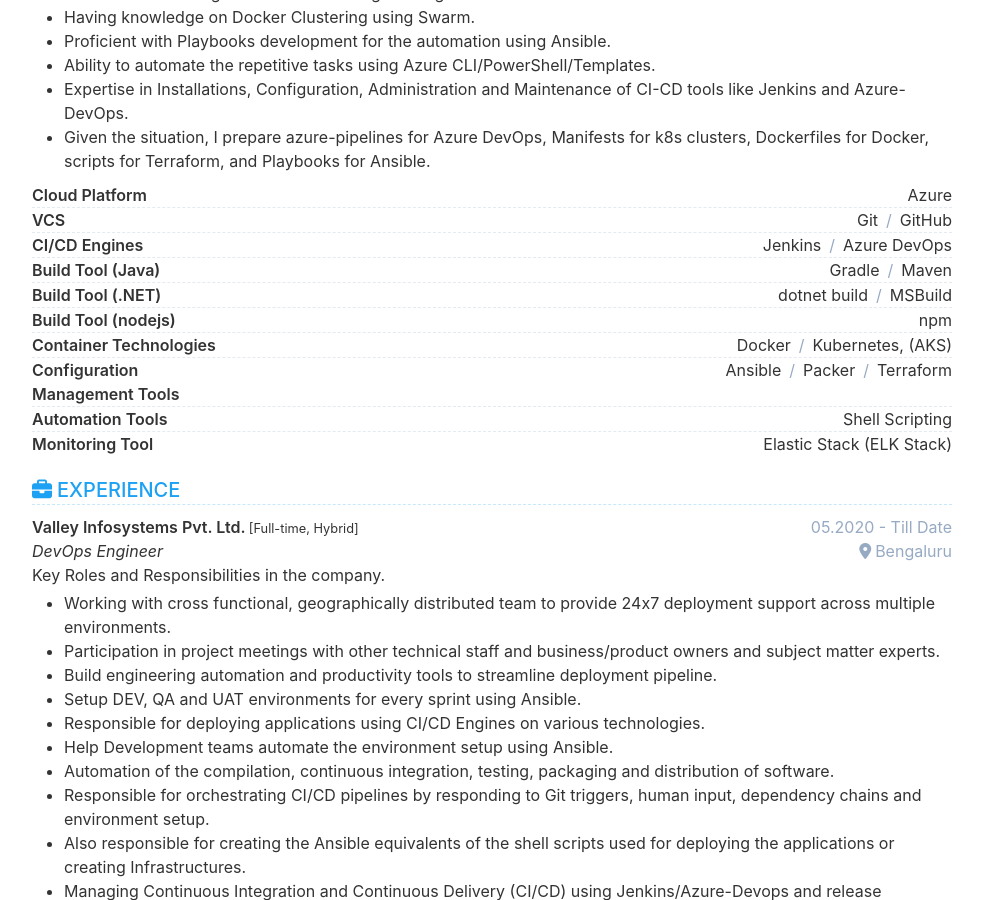
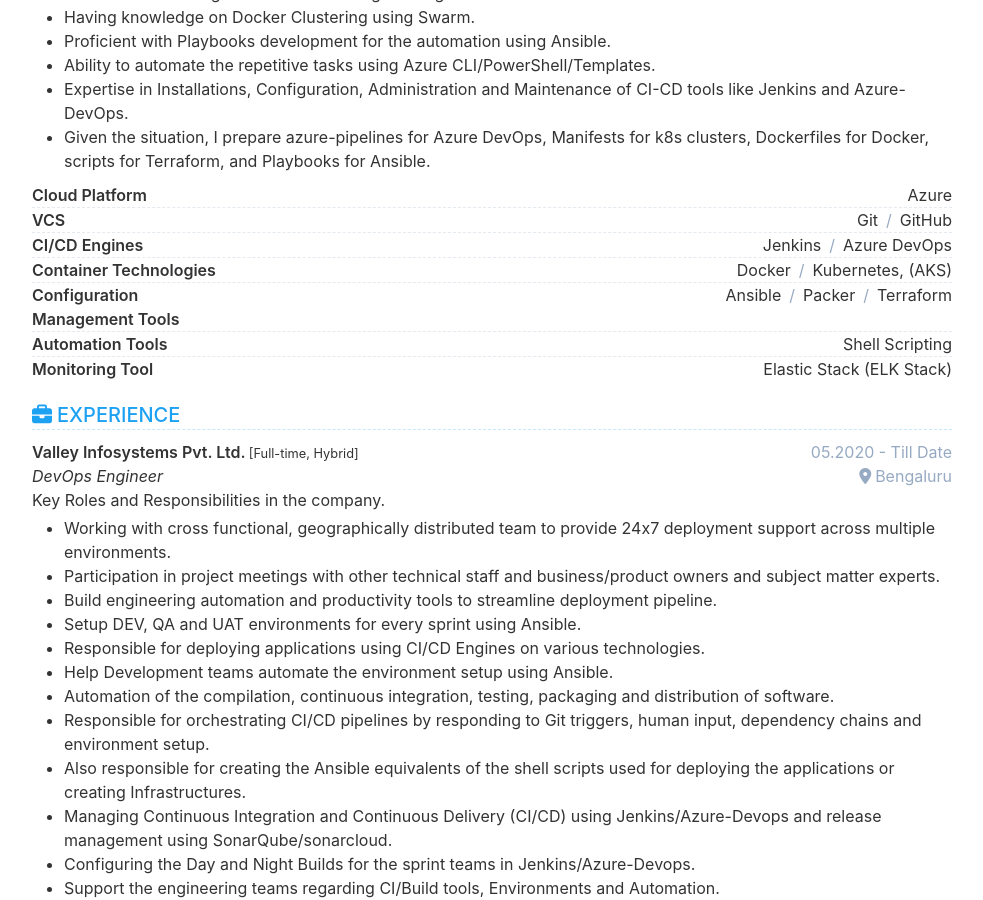
Before and after one commit to Raskinn/Resume, a Jekyll site: the page built from index.html, in a window 1280 px wide and 900 px high, scrolled down 719 px. Shown: the whole window, without its empty margins (148-1131 px from the left). Built offline with Jekyll 4.4.1, drawn with Linux system fonts in a browser that asks for light colours.

Commit message:
added changes

```diff
--- a/_data/data.yml
+++ b/_data/data.yml
@@ -221,20 +221,6 @@ skill:
       item:
         - Jenkins
         - Azure DevOps
-
-    - name:	Build Tool (Java)
-      item:
-      - Gradle
-      - Maven
-
-    - name:	Build Tool (.NET)
-      item:
-        - dotnet build
-        - MSBuild
-
-    - name:	Build Tool (nodejs)
-      item:
-        - npm
 
     - name:	Container Technologies
       item:
```
